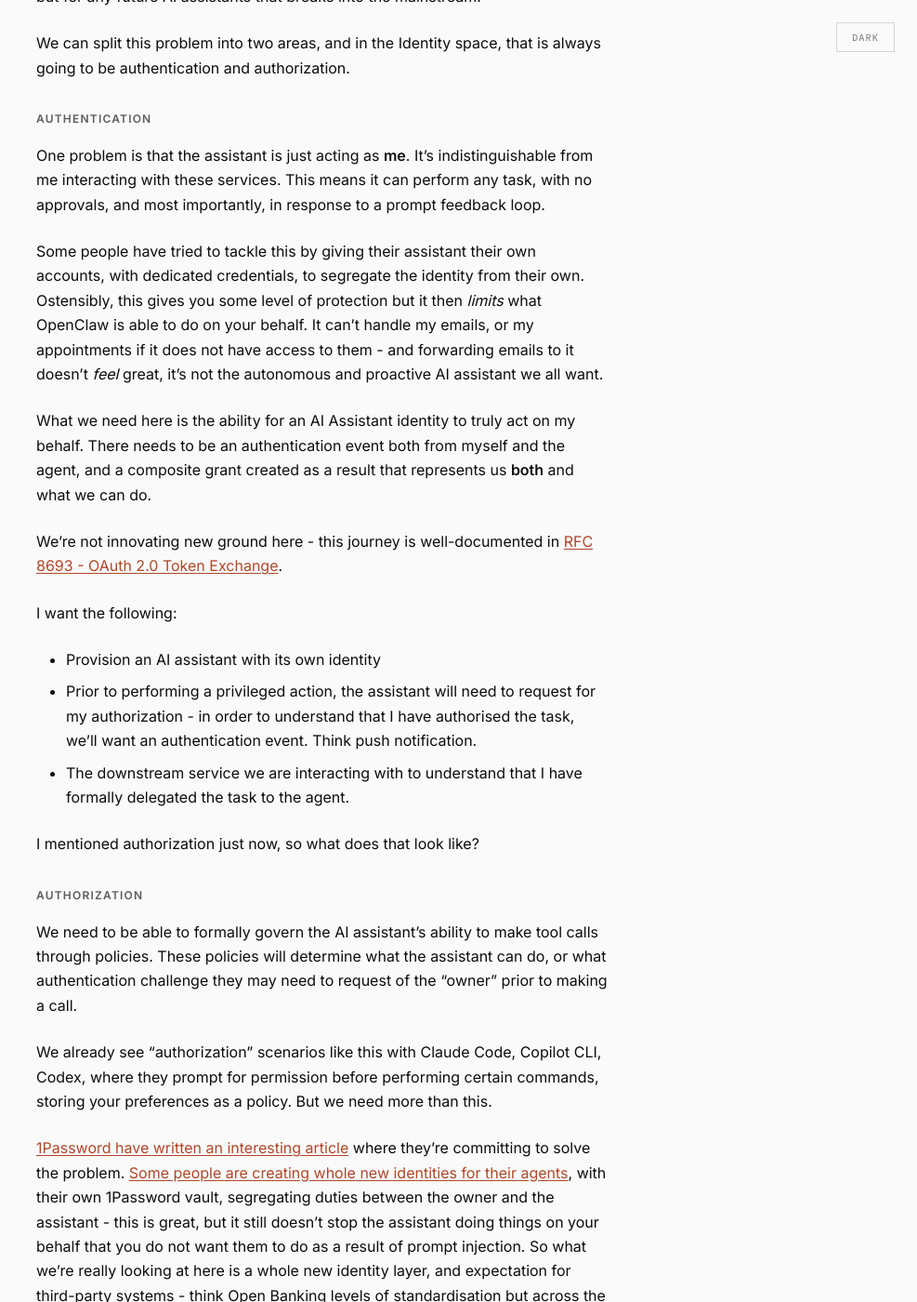
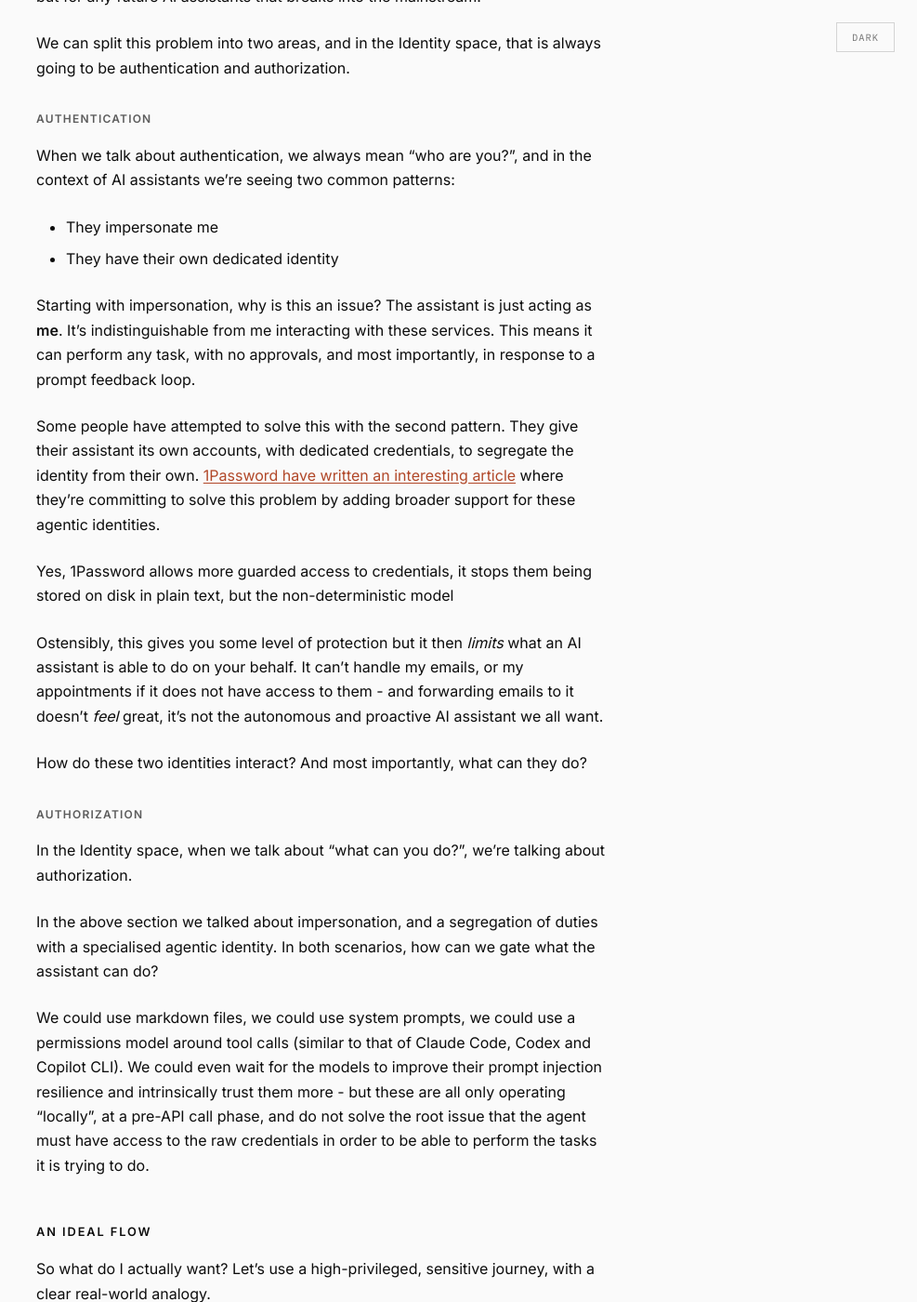
Before and after one commit to timsearle/timsearle.github.io, a Jekyll site: the page built from _posts/2026-02-11-agentic-identity.md, in a window 1280 px wide and 1400 px high, scrolled down 2381 px. Shown: the whole window at 93% size, without its empty margins (293-1280 px from the left). Built offline with Jekyll 4.4.1, drawn with Linux system fonts in a browser that asks for light colours; some of the changed text lies outside the part shown.

Commit message:
more problem breakdown and restructuring

```diff
--- a/_posts/2026-02-11-agentic-identity.md
+++ b/_posts/2026-02-11-agentic-identity.md
@@ -39,7 +39,7 @@ AI assistants require authorisation to act on your behalf, and invariably, they
 
 And in a world where prompt injection, malicious skills, and deep supply chain attacks that specifically target software like OpenClaw - these high-value items become the real goals - account takeovers and data exfiltration.
 
-## A basic model
+## The problem
 
 So, how can we apply some basic identity concepts to AI personal assistants, and what would a more secure architecture look like?
 
@@ -49,13 +49,56 @@ We can split this problem into two areas, and in the Identity space, that is alw
 
 ### Authentication
 
-One problem is that the assistant is just acting as **me**. It’s indistinguishable from me interacting with these services. This means it can perform any task, with no approvals, and most importantly, in response to a prompt feedback loop.
+When we talk about authentication, we always mean “who are you?”, and in the context of AI assistants we’re seeing two common patterns:
 
-Some people have tried to tackle this by giving their assistant their own accounts, with dedicated credentials, to segregate the  identity from their own. Ostensibly, this gives you some level of protection but it then _limits_ what OpenClaw is able to do on your behalf. It can’t handle my emails, or my appointments if it does not have access to them - and forwarding emails to it doesn’t _feel_ great, it’s not the autonomous and proactive AI assistant we all want.
+- They impersonate me
+- They have their own dedicated identity
 
-What we need here is the ability for an AI Assistant identity to truly act on my behalf. There needs to be an authentication event both from myself and the agent, and a composite grant created as a result that represents us **both** and what we can do.
+Starting with impersonation, why is this an issue? The assistant is just acting as **me**. It’s indistinguishable from me interacting with these services. This means it can perform any task, with no approvals, and most importantly, in response to a prompt feedback loop.
 
-We’re not innovating new ground here - this journey is well-documented in [RFC 8693 - OAuth 2.0 Token Exchange](https://datatracker.ietf.org/doc/html/rfc8693).
+Some people have attempted to solve this with the second pattern. They give their assistant its own accounts, with dedicated credentials, to segregate the  identity from their own. [1Password have written an interesting article](https://1password.com/blog/its-openclaw) where they’re committing to solve this problem by adding broader support for these agentic identities.
+
+Yes, 1Password allows more guarded access to credentials, it stops them being stored on disk in plain text, but the non-deterministic model
+
+Ostensibly, this gives you some level of protection but it then _limits_ what an AI assistant is able to do on your behalf. It can’t handle my emails, or my appointments if it does not have access to them - and forwarding emails to it doesn’t _feel_ great, it’s not the autonomous and proactive AI assistant we all want.
+
+How do these two identities interact? And most importantly, what can they do?
+
+### Authorization
+
+In the Identity space, when we talk about “what can you do?”, we’re talking about authorization.
+
+In the above section we talked about impersonation, and a segregation of duties with a specialised agentic identity. In both scenarios, how can we gate what the assistant can do?
+
+We could use markdown files, we could use system prompts, we could use a permissions model around tool calls (similar to that of Claude Code, Codex and Copilot CLI). We could even wait for the models to improve their prompt injection resilience and intrinsically trust them more - but these are all only operating “locally”, at a pre-API call phase, and do not solve the root issue that the agent must have access to the raw credentials in order to be able to perform the tasks it is trying to do.
+
+## An ideal flow
+
+So what do I actually want? Let’s use a high-privileged, sensitive journey, with a clear real-world analogy.
+
+I’m emailed an invoice, and I want my assistant to pay it on my behalf. This requires:
+
+- Access to my mailbox
+- Access to a payment method
+
+Would I want my assistant to automatically pay this? Of course not, in the same way if I had a human assistant I would not want them to blindly pay an invoice just because it landed in my inbox. So what controls do we need?
+
+- The assistant needs some scoped permission to access my mailbox because people invoice **me**, not my agent.
+- The assistant needs to be able to request authorization to perform the action from **me**.
+- The payment method, e.g., my bank, needs to be able to identify the agent making the payment on my behalf and verify that I have authorised them to make the payment on my behalf.
+
+To solve this - it requires improvements to both the AI assistant’s permissions model, but also the service we’re interacting with needs to provide some “AI Assistant-native” capabilities.
+
+## AI Assistant Native Integrations
+
+What we’re talking about require third-parties to plan, design and build for these use cases. If companies do not provide these solutions, people will find workarounds, and these workarounds will have a worse risk-posture. Assistants used to be the proviso of the wealthy, and special tooling was not needed - soon hundreds of millions of people will have them, and the entire identity and access model for these accounts needs to be upgraded.
+
+We are not innovating new ground here - this journey is well-documented in [RFC 8693 - OAuth 2.0 Token Exchange](https://datatracker.ietf.org/doc/html/rfc8693).
+
+1. My agent needs to authenticate with my mailbox provider
+2. It will request authorization from me to do so, and I will allow this for a specific amount of time.
+2. My mailbox provider is going to issue some short-lived credential with the appropriate scopes
+3. TODO:
 
 I want the following:
 
@@ -63,16 +106,9 @@ I want the following:
 - Prior to performing a privileged action, the assistant will need to request for my authorization - in order to understand that I have authorised the task, we’ll want an authentication event. Think push notification.
 - The downstream service we are interacting with to understand that I have formally delegated the task to the agent.
 
-I mentioned authorization just now, so what does that look like?
-
-### Authorization
-
 We need to be able to formally govern the AI assistant's ability to make tool calls through policies. These policies will determine what the assistant can do, or what authentication challenge they may need to request of the “owner” prior to making a call.
 
 We already see "authorization" scenarios like this with Claude Code, Copilot CLI, Codex, where they prompt for permission before performing certain commands, storing your preferences as a policy. But we need more than this.
-
-[1Password have written an interesting article](https://1password.com/blog/its-openclaw) where they’re committing to solve the problem.
-[Some people are creating whole new identities for their agents](TODO 1Password Blog), with their own 1Password vault, segregating duties between the owner and the assistant - this is great, but it still doesn't stop the assistant doing things on your behalf that you do not want them to do as a result of prompt injection. So what we're really looking at here is a whole new identity layer, and expectation for third-party systems - think Open Banking levels of standardisation but across the entire digital landscape.
 
 I want to be able to:
 
```
